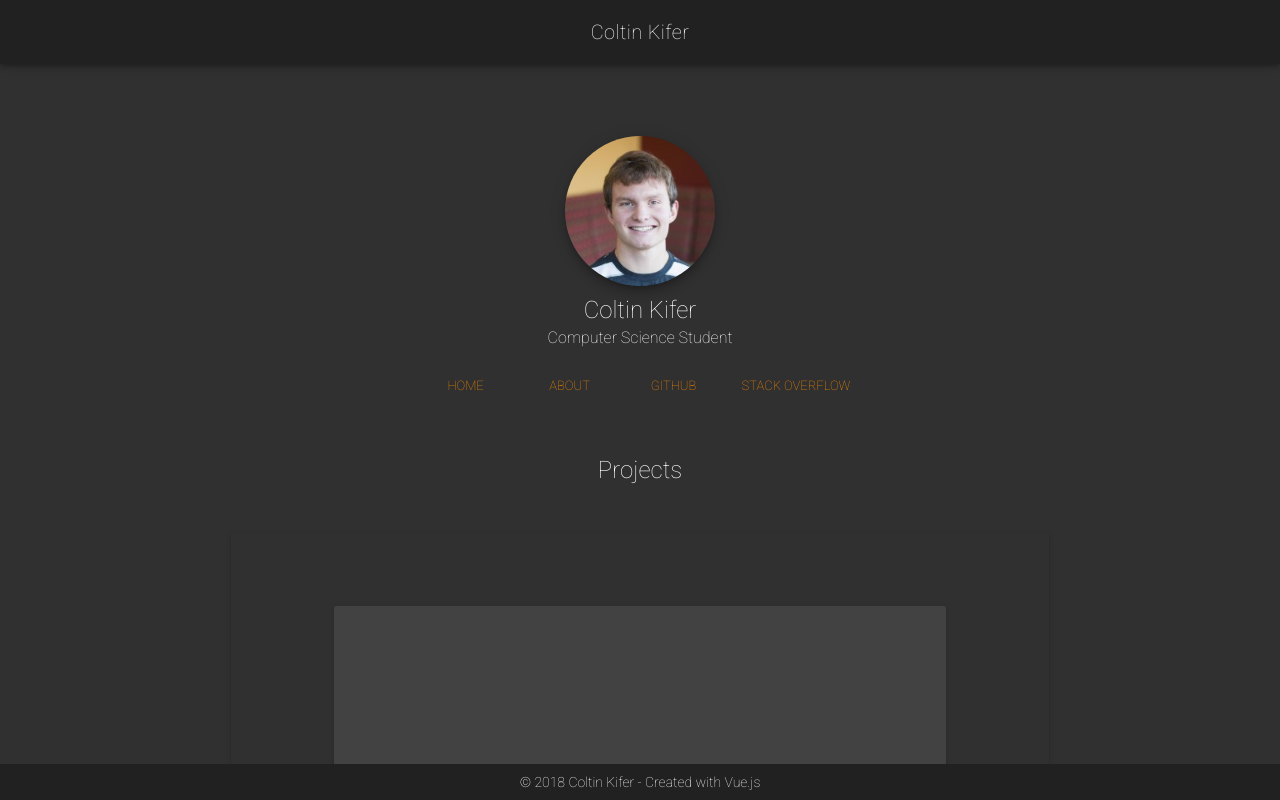
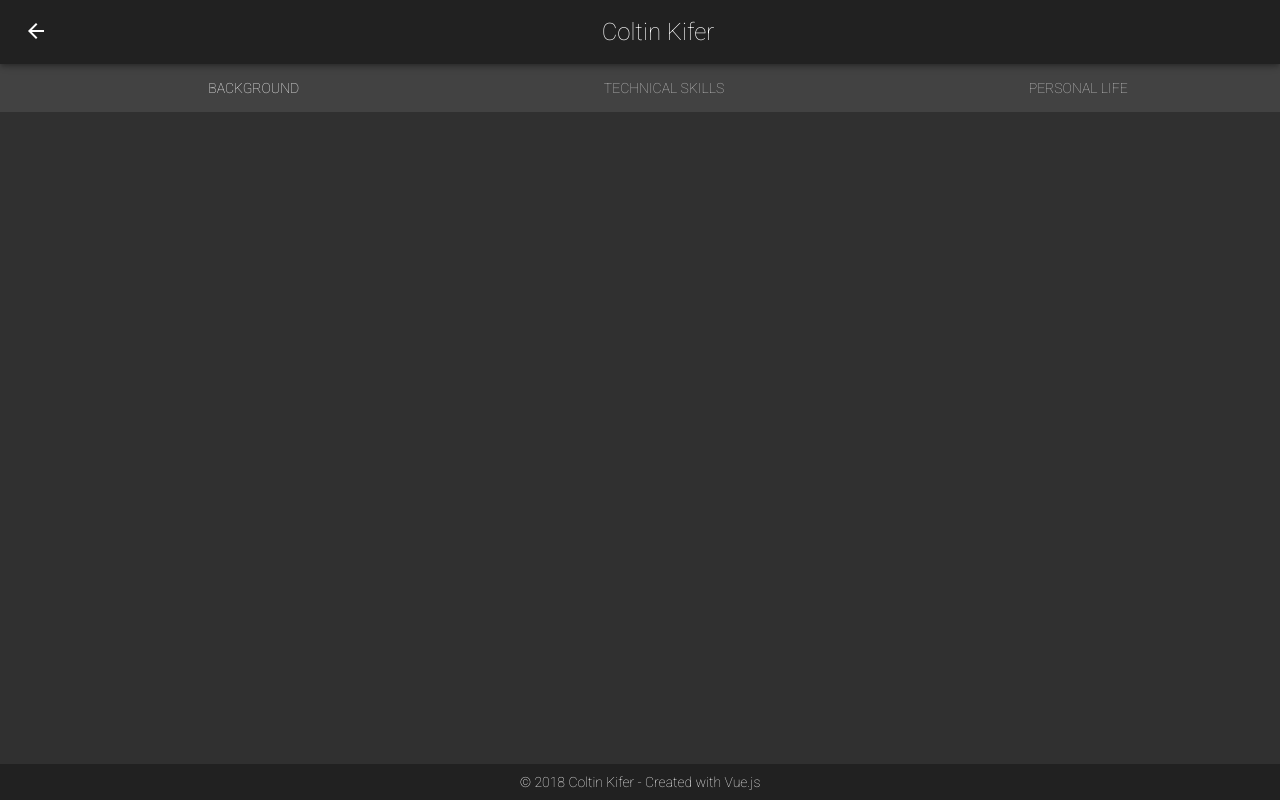
Before and after one commit to ckifer/vue-portfolio, a Vue app: page /#/about in a window 1280 px wide. Before the commit this address led to /. Shown: the top 800 px of the page. Built offline with nearby package versions, Linux system fonts and the light colour scheme.

Commit message:
add tabs

```diff
--- a/package.json
+++ b/package.json
@@ -9,6 +9,7 @@
   },
   "dependencies": {
     "vue": "^2.5.17",
+    "vue-router": "^3.0.1",
     "vuetify": "^1.1.10"
   },
   "devDependencies": {
--- a/src/App.vue
+++ b/src/App.vue
@@ -1,8 +1,8 @@
 <template>
   <v-app dark>
-    <the-header :title="title" :clipped="true"></the-header>
+    <the-header :title="title" :clipped="true" :backBtn="backBtn()"></the-header>
     <v-content>
-      <home-page/>
+      <router-view></router-view>
     </v-content>
     <the-footer :fixed="true"></the-footer>
   </v-app>
@@ -11,18 +11,23 @@
 <script>
 import TheHeader from './components/TheHeader'
 import TheFooter from './components/TheFooter'
-import HomePage from './views/HomePage'
 
 export default {
   name: 'App',
   components: {
     TheHeader,
-    TheFooter,
-    HomePage
+    TheFooter
   },
   data () {
     return {
-      title: 'Coltin Kifer'
+      title: 'Coltin Kifer',
+      backBtn: function(){
+        if(this.$route.name == 'About'){
+          return true;
+        } else {
+          return false;
+        }
+      }
     }
   }
 }
--- /dev/null
+++ b/src/components/AboutTabs.vue
@@ -0,0 +1,67 @@
+<template>
+    <div>
+        <v-tabs
+            color="dark"
+            dark
+            slider-color="white"
+            align-with-title
+            centered
+            grow
+            next-icon
+        >
+            <v-tab
+                v-for="item in items"
+                :key="item.title"
+                ripple
+            >
+                {{ item.title }}
+
+            </v-tab>
+            <v-tab-item
+                v-for="item in items"
+                :key="item.key"
+                :click="currentTab = item.key"
+            >
+                <div :is="currentTab"></div>
+            </v-tab-item>
+        </v-tabs>
+  </div>
+</template>
+
+<script>
+    import Background from './BackgroundTab'
+    import TechnicalSkills from './TechnicalSkillsTab'
+    import PersonalLife from './PersonalLifeTab'
+
+    export default {
+        name: 'AboutTabs',
+        components: {
+            'Background': Background,
+            'TechnicalSkills': TechnicalSkills,
+            'PersonalLife': PersonalLife
+        },
+        data() {
+            return{
+                currentTab: 'MainProfile',
+                items: [
+                    {
+                        key: 'Background',
+                        title: 'Background'
+                    },
+                    {
+                        key: 'TechnicalSkills',
+                        title: 'Technical Skills'
+                    },
+                    {
+                        key: 'PersonalLife',
+                        title: 'Personal Life'
+                    }
+                ]
+            }
+        }
+    }
+</script>
+
+<style scoped>
+
+</style>
--- /dev/null
+++ b/src/components/BackgroundTab.vue
@@ -0,0 +1,15 @@
+<template>
+    <div>
+
+    </div>
+</template>
+
+<script>
+    export default {
+        name: 'Background'
+    }
+</script>
+
+<style scoped>
+
+</style>
--- a/src/components/MainProfile.vue
+++ b/src/components/MainProfile.vue
@@ -1,15 +1,14 @@
 <template>
   <v-container>
      <v-layout row wrap grid-list-md text-xs-center mt-5>
-      <v-flex xs12 >
+      <v-flex xs12>
         <v-avatar size="150px">
           <img src="./../assets/profile.jpg" alt="avatar" class="img-circle elevation-7">
         </v-avatar>
-        <div class="headline mt-2">{{ header }}</div>
-        <div class="subheading">{{ subHeader }}</div>
+        <div class="subheading mt-2">{{ subHeader }}</div>
       </v-flex>
-      <v-flex xs12 mt-3>
-        <v-btn v-for="action in actions" :key="action.key" flat small color="warning" :href="action.value">{{ action.key }}</v-btn>
+      <v-flex xs12 mt-3 justify-space-between>
+        <v-btn v-for="action in actions" :key="action.key" :id="action.key" flat small color="warning" :href="action.value">{{ action.key }}</v-btn>
       </v-flex>
     </v-layout>
   </v-container>
@@ -32,7 +31,11 @@ export default {
         },
         {
           key: 'About',
-          value: '/'
+          value: '#/about'
+        },
+        {
+          key: 'Projects',
+          value: '#Projects'
         },
         {
           key: 'GitHub',
--- /dev/null
+++ b/src/components/PersonalLifeTab.vue
@@ -0,0 +1,15 @@
+<template>
+    <div>
+
+    </div>
+</template>
+
+<script>
+    export default {
+        name: 'PersonalLife'
+    }
+</script>
+
+<style scoped>
+
+</style>
--- /dev/null
+++ b/src/components/TechnicalSkillsTab.vue
@@ -0,0 +1,15 @@
+<template>
+    <div>
+
+    </div>
+</template>
+
+<script>
+    export default {
+        name: 'TechnicalSkills'
+    }
+</script>
+
+<style scoped>
+
+</style>
--- a/src/components/TheHeader.vue
+++ b/src/components/TheHeader.vue
@@ -5,11 +5,17 @@
             app
             :clipped-left="clipped"
         >
+            <v-btn v-if="backBtn" icon>
+                <router-link id="backBtn" to="/">
+                    <v-icon>arrow_back</v-icon>
+                </router-link>
+            </v-btn>
             <v-spacer></v-spacer>
-            <a href="/" style="text-decoration: none; color: #fff">
-                <v-toolbar-title v-text="title"></v-toolbar-title>
-            </a>
+            <router-link to="/" id="link">
+                <v-toolbar-title v-text="title" class="headline"></v-toolbar-title>
+            </router-link>
             <v-spacer></v-spacer>
+
         </v-toolbar>
 
     </div>
@@ -19,11 +25,20 @@
     export default {
         props: {
             title: String,
-            clipped: Boolean
+            clipped: Boolean,
+            backBtn: Boolean
         }
     }
 </script>
 
 <style scoped>
+    #link{
+        text-decoration: none;
+        color: white;
+    }
 
+    #backBtn{
+        text-decoration: none;
+        color: white;
+    }
 </style>
--- a/src/main.js
+++ b/src/main.js
@@ -5,10 +5,13 @@ import '@babel/polyfill'
 import Vue from 'vue'
 import vuetify from 'vuetify'
 import App from './App.vue'
+//router
+import router from './router/index'
 
 Vue.config.productionTip = false
 Vue.use(vuetify)
 
 new Vue({
+  router,
   render: h => h(App)
 }).$mount('#app')
--- /dev/null
+++ b/src/router/index.js
@@ -0,0 +1,21 @@
+import Vue from 'vue'
+import Router from 'vue-router'
+import HomePage from '@/views/HomePage'
+import AboutPage from '@/views/AboutPage'
+
+Vue.use(Router)
+
+export default new Router({
+  routes: [
+    {
+      path: '/',
+      name: 'HomePage',
+      component: HomePage
+    },
+    {
+        path: '/about',
+        name: 'About',
+        component: AboutPage
+      }
+  ]
+})
--- /dev/null
+++ b/src/views/AboutPage.vue
@@ -0,0 +1,20 @@
+<template>
+    <div>
+        <about-tabs></about-tabs>
+    </div>
+</template>
+
+<script>
+    import AboutTabs from '../components/AboutTabs'
+
+    export default {
+        name: 'AboutPage',
+        components: {
+            AboutTabs
+        }
+    }
+</script>
+
+<style scoped>
+
+</style>
--- a/src/views/HomePage.vue
+++ b/src/views/HomePage.vue
@@ -1,9 +1,9 @@
 <template>
     <div>
         <main-profile subHeader="Computer Science Student" header="Coltin Kifer"/>
-         <v-container fluid grid-list-md text-xs-center>
-             <h2 class="headline">Projects</h2>
-         </v-container>
+        <v-container fluid grid-list-md text-xs-center>
+            <h2 class="headline">Projects</h2>
+        </v-container>
         <project-card></project-card>
     </div>
 </template>
```
Also changed, not shown: 1 other file (tests, documents, lock files or other folders).
